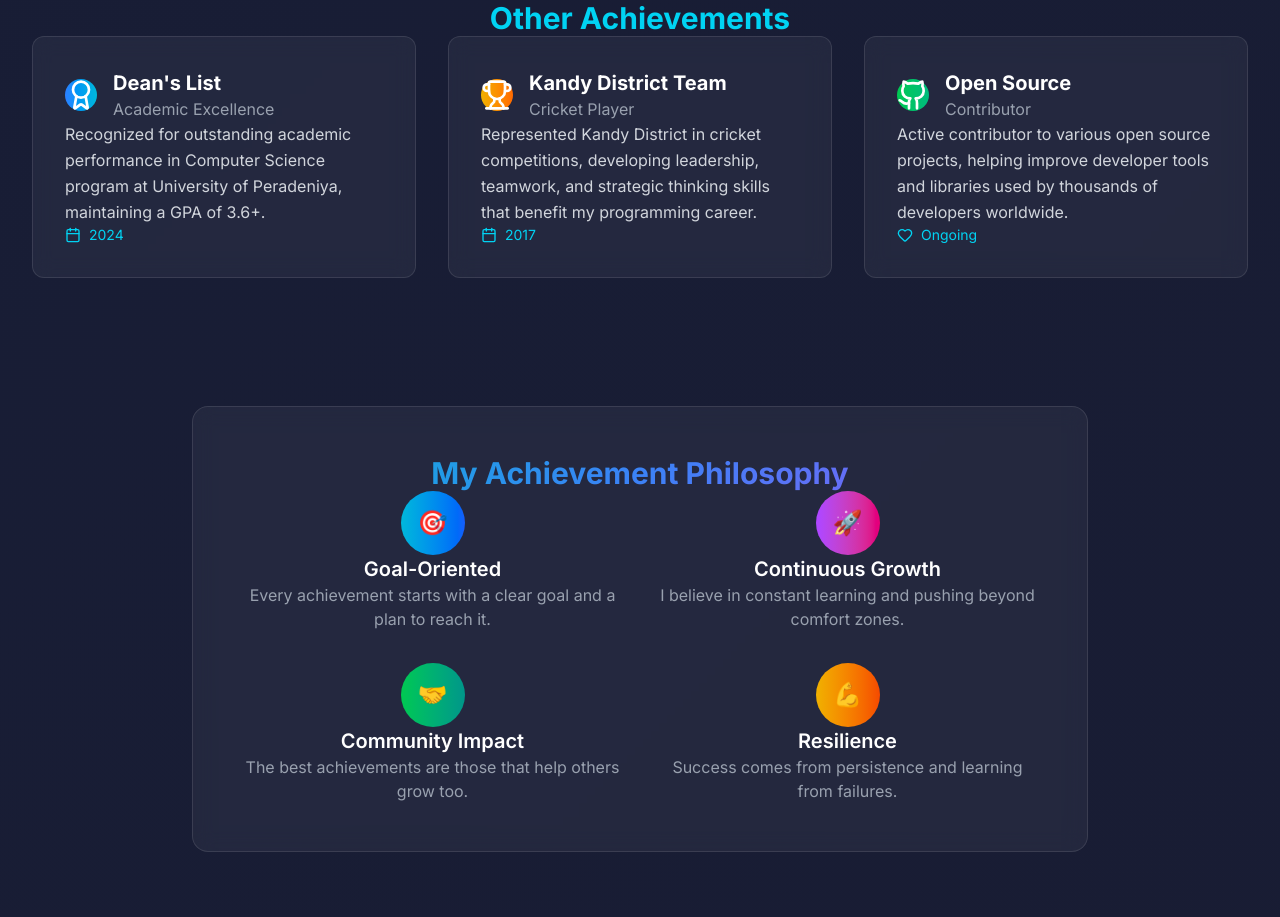
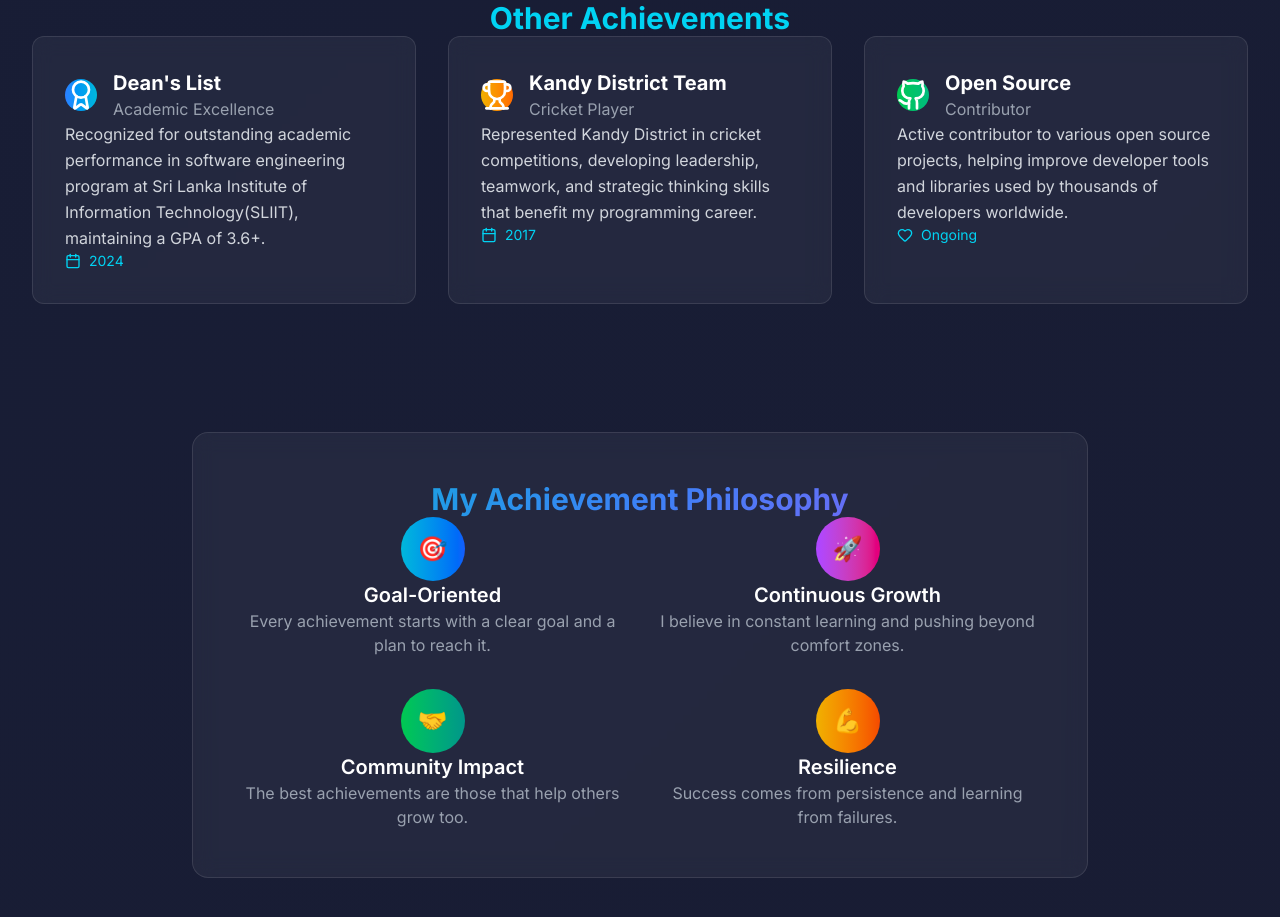
Before and after one commit to Kaleshi26/portfolio, a Next.js app: page / in a window 1280 px wide. Shown: the part 7293-8210 px from the top of the page. Built offline with nearby package versions, Linux system fonts and the light colour scheme.

Commit message:
Update academic achievement details
Changed the academic program and institution in the achievement description from Computer Science at University of Peradeniya to Software Engineering at SLIIT.

```diff
--- a/components/Achievements.tsx
+++ b/components/Achievements.tsx
@@ -158,8 +158,8 @@ export default function Achievements() {
                 </div>
               </div>
               <p className="text-gray-300 leading-relaxed">
-                Recognized for outstanding academic performance in Computer Science program
-                at University of Peradeniya, maintaining a GPA of 3.6+.
+                Recognized for outstanding academic performance in software engineering program
+                at Sri Lanka Institute of Information Technology(SLIIT), maintaining a GPA of 3.6+.
               </p>
               <div className="mt-4 flex items-center gap-2 text-sm text-cyan-400">
                 <Calendar className="w-4 h-4" />
```
